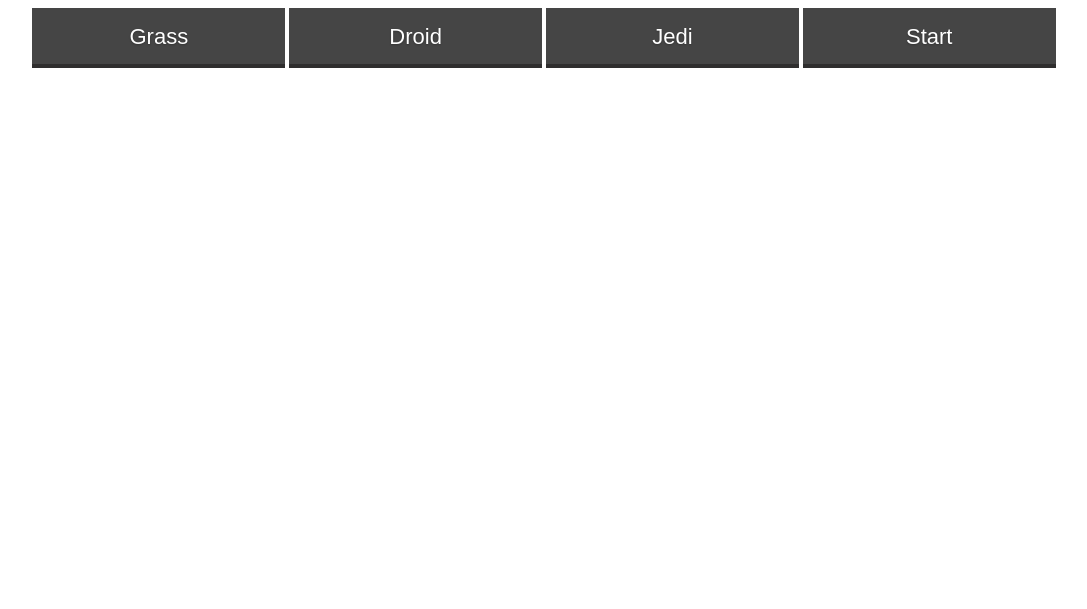
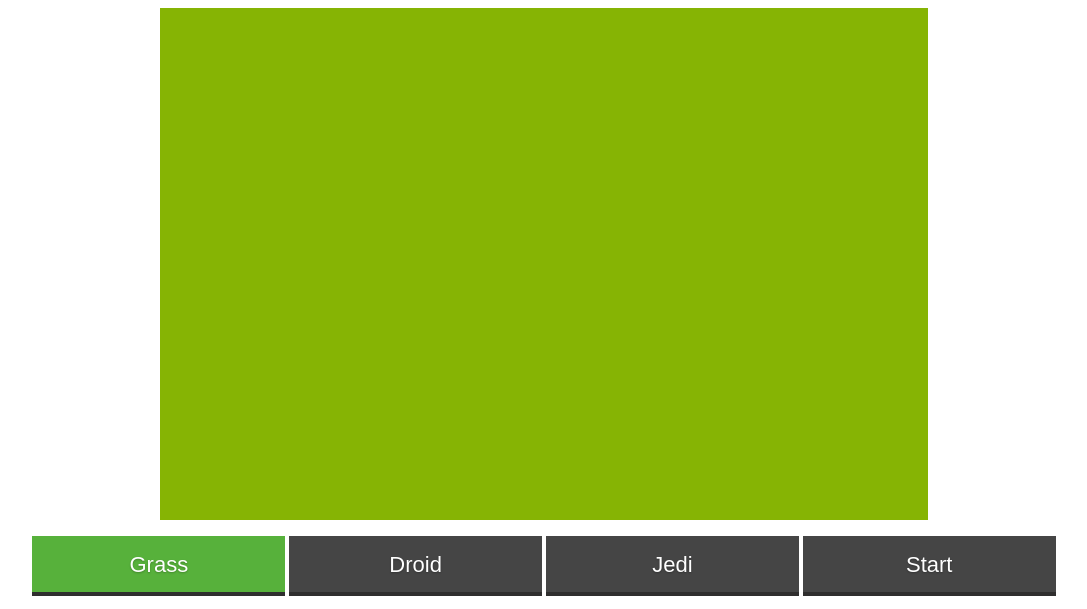
Before and after one commit to CellMachine/StarWars, a plain HTML site: page index.html in a window 1280 px wide. Shown: the whole page, without its empty margins (96-1183 px from the left). Drawn offline with Linux system fonts and the light colour scheme.

Commit message:
fixed path to CallMachine.js

```diff
--- a/index.html
+++ b/index.html
@@ -53,5 +53,5 @@
 </body>
 
 <script src="Chart.js"></script>
-<script src="../CellMachine/CellMachine.js"></script>
+<script src="CellMachine.js"></script>
 <script src="alg.js"></script>
```
